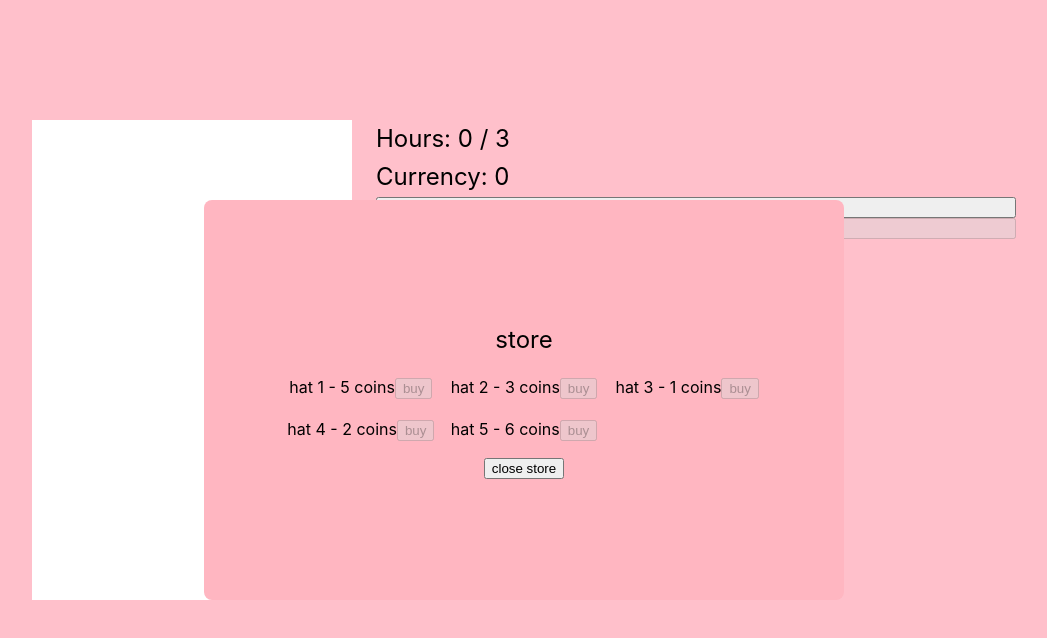
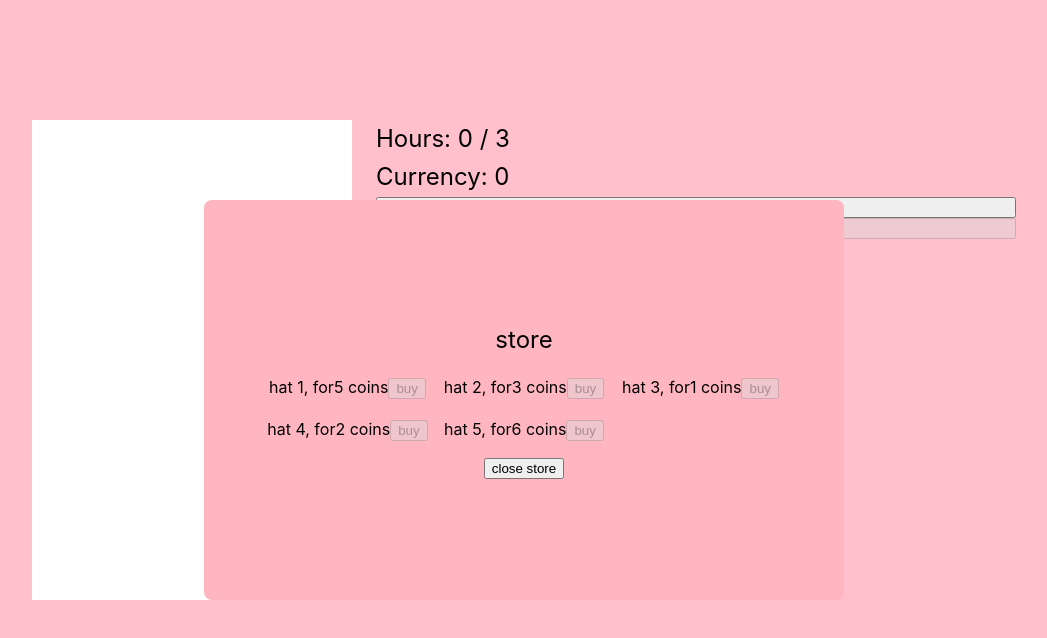
Before and after one commit to joysudo/catatime, a React (Vite) app in the folder src/renderer/: page / in a window 1280 px wide. Both pictures are taken after a click on the button "store". Shown: the top 638 px of the page, without its empty margins (116-1163 px from the left). Built offline with nearby package versions, Linux system fonts and the light colour scheme.

Commit message:
add basic inventory, fix ownedItems array

```diff
--- /dev/null
+++ b/src/renderer/src/components/Inventory.jsx
@@ -0,0 +1,26 @@
+import { useState } from 'react'
+
+function Inventory({ownedItems, toggleInventory}) {
+  const [equippedItem, setEquippedItem] = useState(-1);
+  const equipItem = (itemId) => {
+    setEquippedItem(itemId);
+  };
+
+  return (
+    <div className="store">
+      <h2>inventory</h2>
+      <div className="store-grid">
+        {ownedItems.map(item => (
+          <div key={item.id} className="store-item">
+            {item.name}
+            <button onClick={() => equipItem(item.id)} disabled={equippedItem == item.id}>equip</button>
+          </div>
+        ))}
+      </div>
+            <p>{`currently eqiupped item is ${equippedItem}`}</p>
+      <button onClick={toggleInventory}>close inventory</button>
+    </div>
+  )
+}
+
+export default Inventory;
--- a/src/renderer/src/components/Store.jsx
+++ b/src/renderer/src/components/Store.jsx
@@ -1,5 +1,3 @@
-import { useState } from 'react'
-
 function Store({currency, buyItem, toggleStore}) {
   const inventory = [
     {id: 1, name: "hat 1", cost: 5},
@@ -16,8 +14,9 @@ function Store({currency, buyItem, toggleStore}) {
       <div className="store-grid">
         {inventory.map(item => (
           <div key={item.id} className="store-item">
-            {item.name} - {item.cost} coins
-            <button onClick={() => buyItem(item.id, item.cost)} disabled={currency < item.cost}>buy</button>
+            {item.name}, for
+            {item.cost} coins
+            <button onClick={() => buyItem(item)} disabled={currency < item.cost}>buy</button>
           </div>
         ))}
       </div>
--- a/src/renderer/src/pages/CatCup.jsx
+++ b/src/renderer/src/pages/CatCup.jsx
@@ -1,4 +1,5 @@
 import Store from '../components/Store';
+import Inventory from '../components/Inventory';
 import { useState } from 'react'
 
 function CatCup() {
@@ -8,9 +9,9 @@ function CatCup() {
   const maxHours = 3; // make this be able to be picked by user eventually
   const fillPercent = hours/maxHours*100;
   const [storeOpen, setStoreOpen] = useState(false);
+  const [inventoryOpen, setInventoryOpen] = useState(false);
 
-  // placeholder
-  const addHour = () => {
+  const addHour = () => { // placeholder
     setHours(prev => Math.min(prev + 0.5, maxHours));
   };
   const cashIn = () => {
@@ -19,16 +20,19 @@ function CatCup() {
   };
   const toggleStore = () => {
     setStoreOpen(prev => !prev);
-  }
-  const buyItem = (itemId, itemCost) => { // has to be here bc currency is here
-    if (currency >= itemCost) {
-      setCurrency(prev => prev - itemCost);
-      setOwnedItems(prev => [...prev, itemId]);
-      alert(`success! you've purchased one of item ID ${itemId}!`)
+  };
+  const toggleInventory = () => {
+    setInventoryOpen(prev => !prev);
+  };
+  const buyItem = (item) => { // has to be here bc currency is here
+    if (currency >= item.cost) {
+      setCurrency(prev => prev - item.cost);
+      setOwnedItems(prev => [...prev, item]);
+      alert(`success! you've purchased one of item ID ${item.name}!`)
     } else {
       alert("no, you're poor");
     }
-  }
+  };
 
 
   return (
@@ -43,11 +47,12 @@ function CatCup() {
         <button onClick = {cashIn} disabled={hours < maxHours}>cash in</button>
         <div className="cup-button-container">
           <button onClick = {toggleStore}>store</button>
-          <button>inventory</button>
+          <button onClick = {toggleInventory}>inventory</button>
           <button>settings</button>
         </div>
         {storeOpen && <Store currency={currency} buyItem={buyItem} toggleStore={toggleStore}/>}
-      </div>
+        {inventoryOpen && <Inventory ownedItems={ownedItems} toggleInventory={toggleInventory}/>}
+        </div>
     </div>
   )
 }
```
